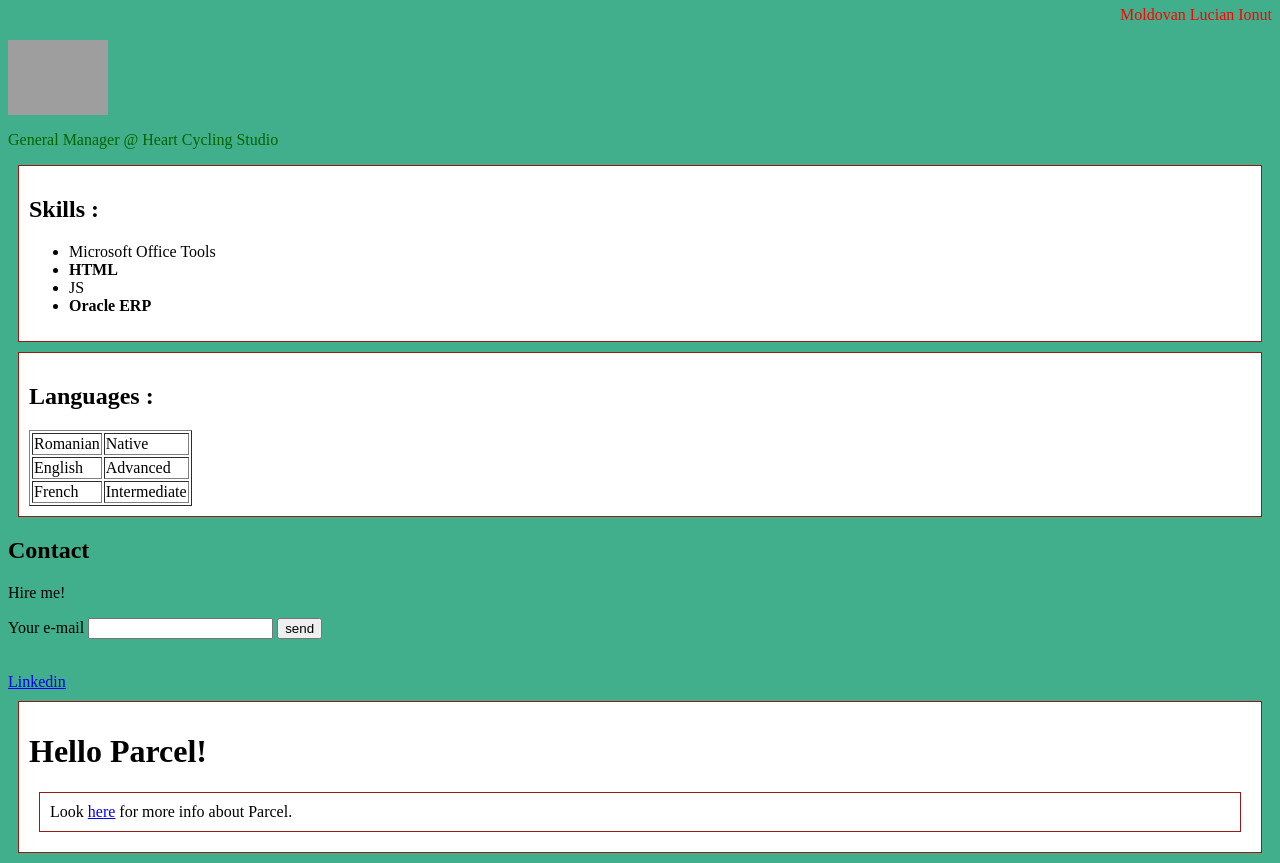
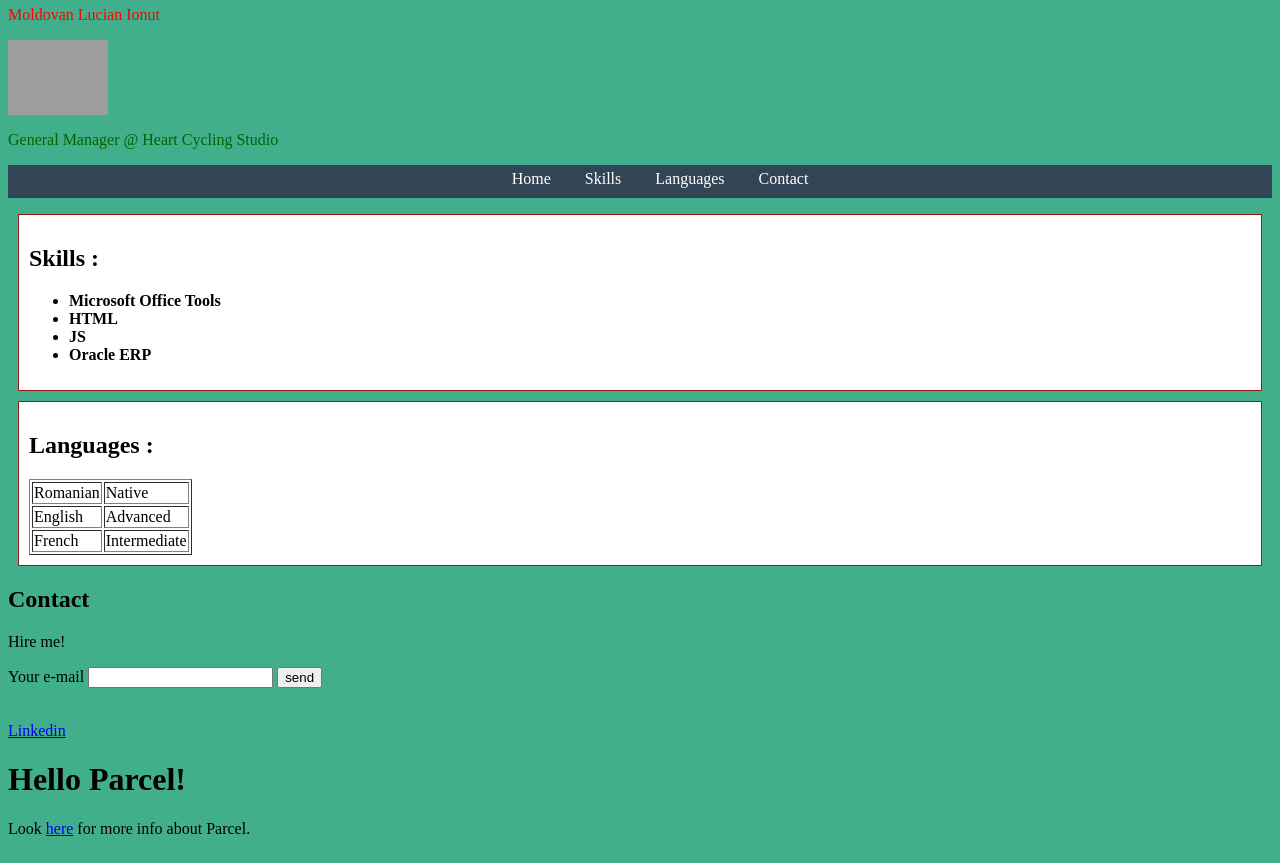
Before and after one commit to 1lucianmoldovan/1lucianmoldovan.github.io, a website built with Parcel: page index.html in a window 1280 px wide. Shown: the part 60-923 px from the top of the page. Built offline with nearby package versions, Linux system fonts and the light colour scheme; grey boxes are pictures that could not be loaded.

Commit message:
menu update

```diff
--- a/css/style.css
+++ b/css/style.css
@@ -1,7 +1,7 @@
 body {
   background-color: #41af8b;
 }
-div {
+.page-block {
   background-color: white;
   padding: 10px;
   margin: 10px;
@@ -10,6 +10,29 @@ div {
 #motto {
   color: darkgreen;
 }
+#top-menu-bar {
+  text-align: center;
+  color: #fff;
+  background-color: #334455;
+}
+#top-menu-bar li {
+  margin: 0;
+  padding: 0;
+  display: inline;
+}
+#top-menu-bar a {
+  padding: 5px 15px 10px 15px;
+  color: #ffffff;
+  text-decoration: none;
+  display: inline-block;
+}
+#top-menu-bar a:visited {
+  color: #ffffff;
+}
+#top-menu-bar a:hover {
+  color: #334455;
+  background-color: #ffffff;
+}
 .favorite {
   font-weight: bold;
 }
--- a/index.html
+++ b/index.html
@@ -7,23 +7,39 @@
 </head>
 
 <body>
-	<h1 style="text-align: center">CV</h1>
+	<h1 style="text-align: left">CV</h1>
 
-	<p style="text-align: right; color: red">Moldovan Lucian Ionut</p>
+	<p style="text-align: left; color: red">Moldovan Lucian Ionut</p>
 	<img src="https://bit.ly/2Rw7dYy" width="100">
 
 	<p id="motto">General Manager @ Heart Cycling Studio</p>
-	<div>
+
+	<ul id="top-menu-bar">
+		<li>
+			<a href="#">Home</a>
+		</li>
+		<li>
+			<a href="#">Skills</a>
+		</li>
+		<li>
+			<a href="#">Languages</a>
+		</li>
+		<li>
+			<a href="#">Contact</a>
+		</li>
+	</ul>
+
+	<div class="page-block">
 		<h2>Skills :</h2>
 		<ul>
-			<li>Microsoft Office Tools</li>
+			<li class="favorite">Microsoft Office Tools</li>
 			<li class="favorite">HTML</li>
-			<li>JS</li>
+			<li class="favorite">JS</li>
 			<li class="favorite">Oracle ERP</li>
 		</ul>
 	</div>
 
-	<div>
+	<div class="page-block">
 		<h2>Languages :</h2>
 
 		<table border="1">
```
Lines whose indentation alone changed are shown as unchanged.
